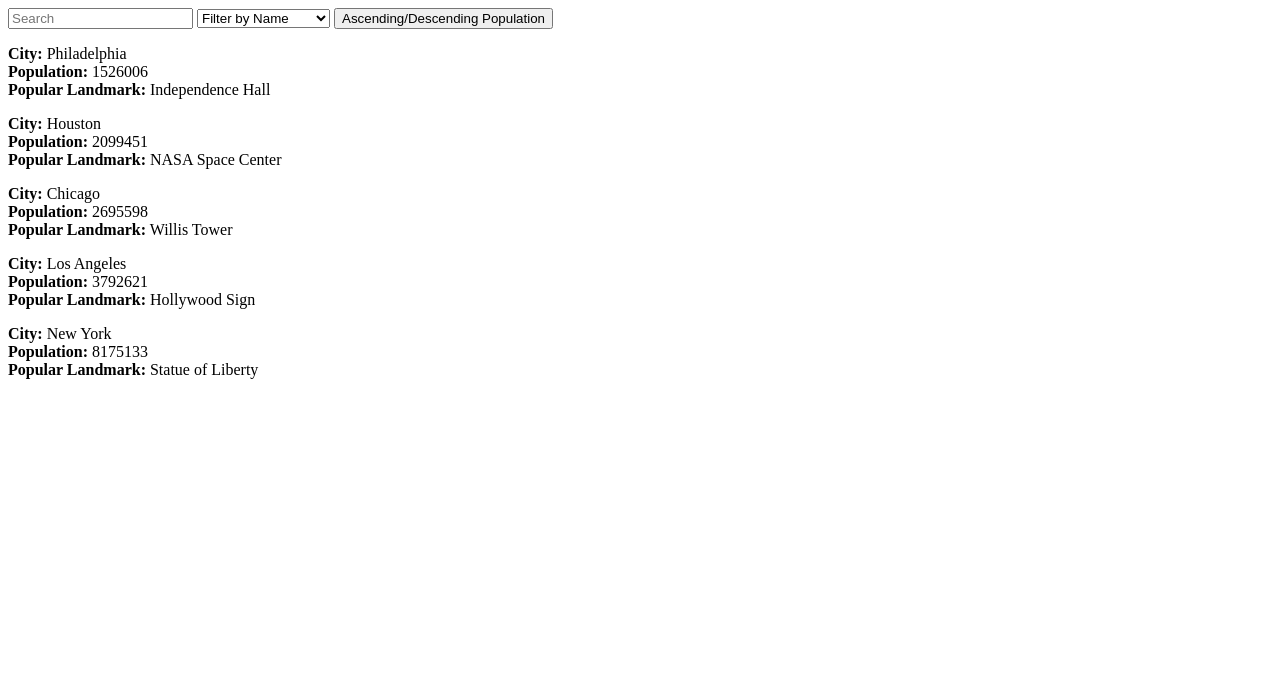
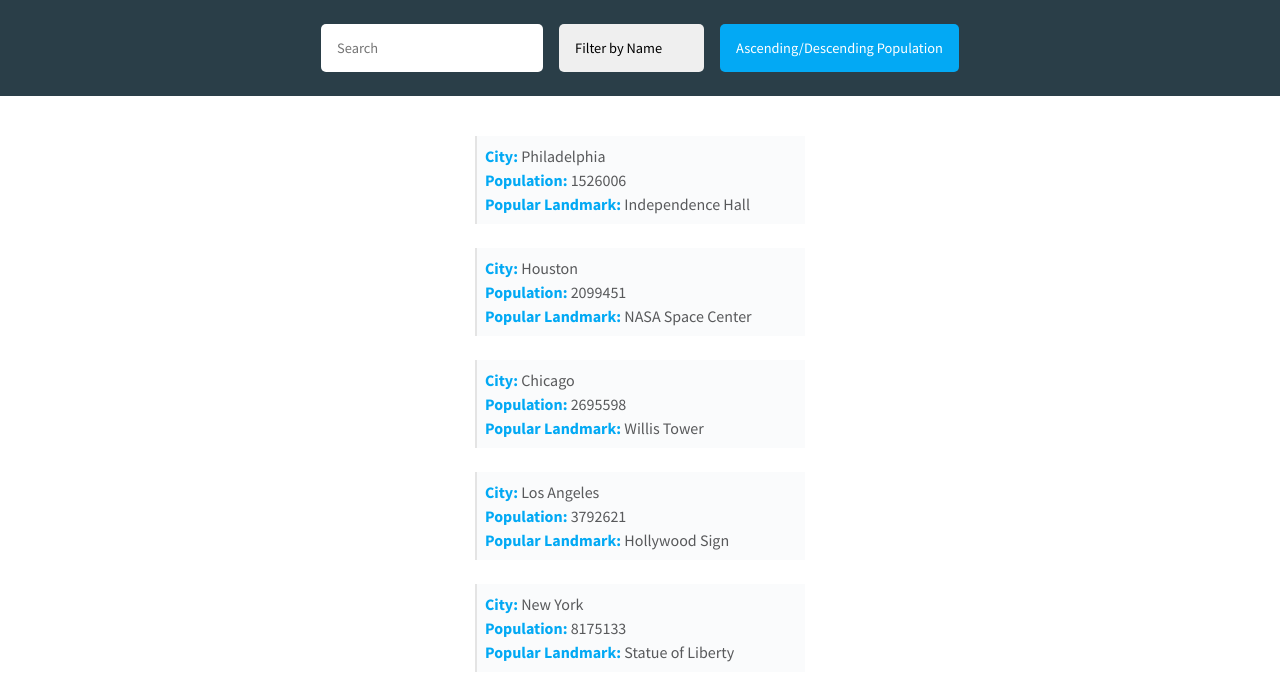
Before and after one commit to Tcooper920/cityFilter, a plain HTML site: page index.html in a window 1280 px wide. Drawn offline with Linux system fonts and the light colour scheme.

Commit message:
Added all CSS styling to stylesheet

```diff
--- a/index.css
+++ b/index.css
@@ -1,7 +1,84 @@
-.city-information {
-	margin-top: 1rem;
+* {
+	margin: 0;
+	padding: 0;
 }
 
+.form-container {
+	display: flex;
+    background-color: #2a3e48;
+    justify-content: center;
+    padding: 1rem 1rem 1rem 1rem;
+}
+
+.form-container > * {
+	font-family: 'Source Sans Pro', sans-serif;
+	font-size: .9rem;
+	margin: .5rem;
+	height: 3rem;
+	border: 0;
+	padding-left: 1rem;
+    padding-right: 1rem;
+	-webkit-border-radius: 5px;
+-moz-border-radius: 5px;
+border-radius: 5px;
+}
+
+/* Dropdown */
+.filter-option {
+	-webkit-appearance: none;
+	cursor: pointer;
+}
+
+.ascending-descending-population-btn {
+	background-color: #03A9F4;
+    color: white;
+    cursor: pointer;
+}
+
+.ascending-descending-population-btn:hover {
+	background-color: #0794d4;
+	transition: background-color .5s;
+}
+
+.city-container {
+	font-family: 'Source Sans Pro', sans-serif;
+	color: #58595b;
+	margin-top: 1rem;
+	display: flex;
+    flex-direction: column;
+    align-items: center;
+}
+
+/* City blocks */
+.city-information {
+	font-size: 1rem;
+	background-color: #fafbfc;
+    margin-top: 1.5rem;
+    padding: .5rem 0 .5rem 0;
+    line-height: 1.5rem;
+    border-left: 2px solid #e4e4e4;
+    padding-left: .5rem;
+    width: 20rem;
+    overflow: scroll;
+}
+
+/* Bold text */
 .bold {
 	font-weight: bold;
+	color: #02a9f4;
 }
+
+@media screen and (max-width:580px) {
+	.form-container {
+		flex-direction: column;
+	}
+
+	.city-container {
+		padding-left: 4rem;
+    	padding-right: 4rem;
+	}
+
+	.city-information {
+		width: 100%;
+	}
+}
--- a/index.html
+++ b/index.html
@@ -1,17 +1,24 @@
 <DOCTYPE! html>
 <html>
 <head>
-	<title></title>
+	<title>Sorting Cities</title>
 	<link rel="stylesheet" type="text/css" href="index.css">
+	<meta name="viewport" content="width=device-width, initial-scale=1.0">
+	<link href="https://fonts.googleapis.com/css2?family=Source+Sans+Pro:wght@400;700&display=swap" rel="stylesheet">
 </head>
 <body>
+
+<div class="form-container">
 	<input class="city-input" type="text" placeholder="Search">
 	<select class="filter-option">
 		<option value="Name">Filter by Name</option>
 		<option value="Landmark">Filter by Landmark</option>
 	</select>
 	<button class="ascending-descending-population-btn">Ascending/Descending Population</button>
+</div>
+
 <div class="city-container"></div>
+
 <script type="text/javascript" src="index.js"></script>
 </body>
 </html>
```
Also changed, not shown: index.js (+1 -23 lines). Lines whose indentation alone changed are shown as unchanged.
